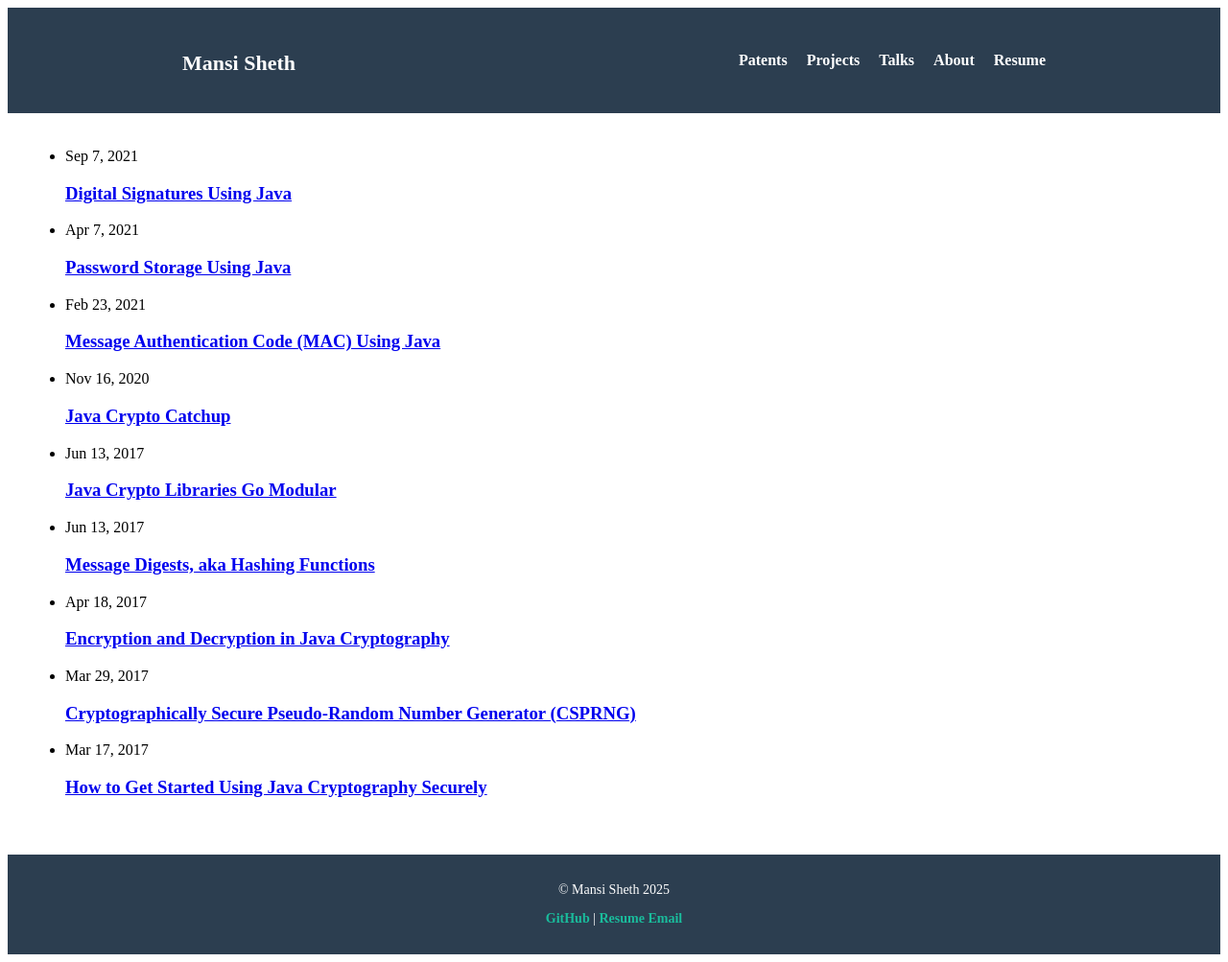
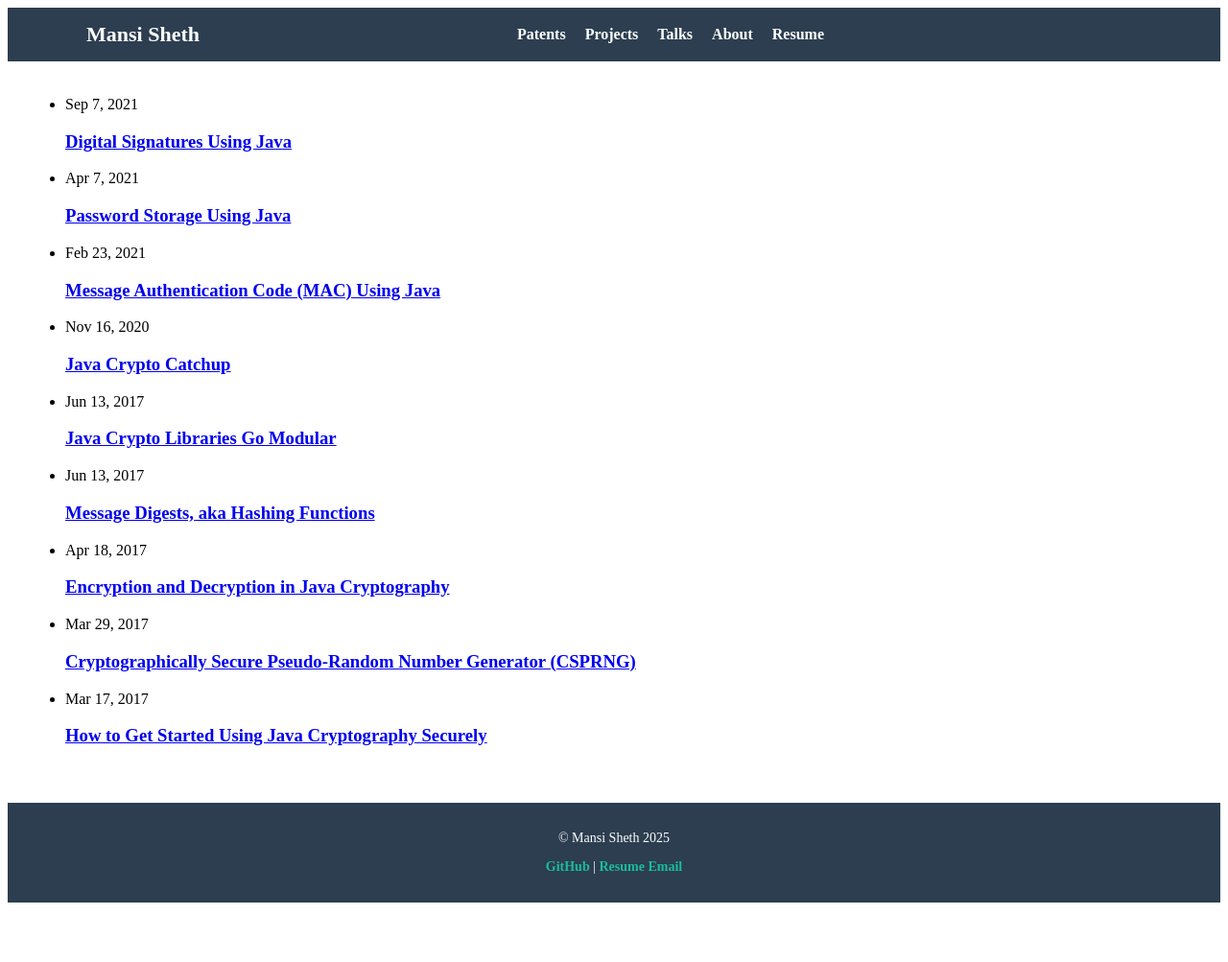
Before and after one commit to 1MansiS/1MansiS.github.io, a Jekyll site: the page built from index.markdown, in a window 1280 px wide. Shown: the whole page at 96% size. Built offline with Jekyll 4.4.1, drawn with Linux system fonts in a browser that asks for light colours; after the commit the page ends 949 px from its top, so only the background shows below that.

Commit message:
Update main.css

```diff
--- a/assets/main.css
+++ b/assets/main.css
@@ -16,31 +16,49 @@ main {
 
 /* --- Header Styling --- */
 .site-header {
-    background: #2c3e50; /* Dark blue */
+    background: #2c3e50; /* Dark background */
     color: white;
     padding: 15px 0;
 }
 
 .site-header .container {
     display: flex;
-    justify-content: space-between;
+    justify-content: space-between; /* Ensures proper alignment */
     align-items: center;
-    max-width: 900px;
+    max-width: 1100px;
     margin: 0 auto;
     padding: 0 20px;
 }
 
-/* --- Makes Navigation Horizontal --- */
+/* --- Left-aligned Title --- */
+.site-title {
+    margin: 0;
+    font-size: 22px;
+    font-weight: bold;
+}
+
+.site-title a {
+    color: white;
+    text-decoration: none;
+}
+
+/* --- Center-aligned Navigation --- */
+.site-nav {
+    flex-grow: 1;
+    display: flex;
+    justify-content: center; /* Centers navigation */
+}
+
 .site-nav ul {
     list-style: none;
     display: flex;
-    gap: 20px; /* Adds space between links */
+    gap: 20px;
     padding: 0;
     margin: 0;
 }
 
 .site-nav li {
-    display: inline; /* Ensures links stay in a row */
+    display: inline;
 }
 
 .site-nav a {
@@ -54,12 +72,20 @@ main {
     text-decoration: underline;
 }
 
-/* --- Site Title (Left Side) --- */
-.site-title a {
-    font-size: 22px;
-    font-weight: bold;
-    text-decoration: none;
-    color: white;
+/* --- Right-aligned Social Icons --- */
+.social-icons {
+    display: flex;
+    gap: 15px; /* Space between icons */
+}
+
+.social-icons img {
+    width: 24px; /* Adjust icon size */
+    height: 24px;
+    filter: brightness(0) invert(1); /* Makes SVGs white */
+}
+
+.social-icons a:hover img {
+    filter: brightness(0.8); /* Slight hover effect */
 }
 
 /* --- Footer Styling --- */
```
